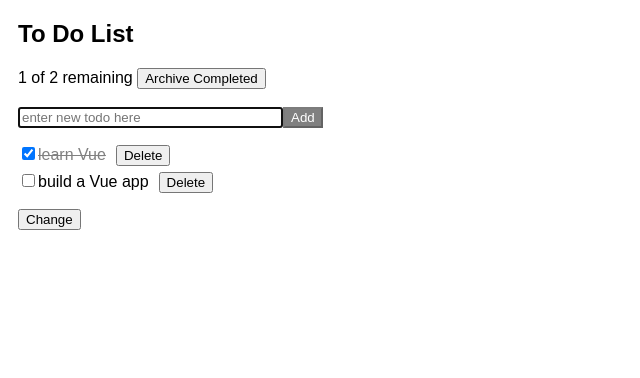
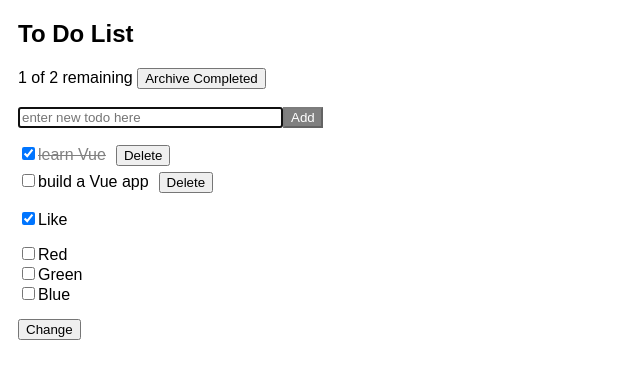
Before and after one commit to mvolkmann/vuex-easy, a Vue app: page / in a window 1280 px wide. Shown: the top 378 px of the page, without its empty margins (0-640 px from the left). Built offline with nearby package versions, Linux system fonts and the light colour scheme.

Commit message:
progress on Checkboxes

```diff
--- a/src/App.vue
+++ b/src/App.vue
@@ -14,6 +14,11 @@ import {createTodo} from './util';
 import {createStore} from './vuex-easy/';
 
 const initialState = {
+  colors: {
+    blue: false,
+    green: false,
+    red: false
+  },
   like: true,
   todoText: '',
   todos: []
--- a/src/components/TodoList.vue
+++ b/src/components/TodoList.vue
@@ -21,25 +21,40 @@
         />
       </li>
     </ul>
+    <div>
+      <label>
+        <Input type="checkbox" path="like"/>Like
+      </label>
+    </div>
+    <Checkboxes class="colors" :list="colorList"/>
   </div>
 </template>
 
 <script>
 /* eslint-disable no-console */
 import {mapGetters, mapState} from 'vuex';
-import {Input, vxe} from '../vuex-easy/';
+import {Checkboxes, Input, vxe} from '../vuex-easy/';
 import Todo from './Todo.vue';
 import {createTodo} from '../util';
 
 export default {
   name: 'TodoList',
-  components: {Input, Todo},
+  components: {Checkboxes, Input, Todo},
   computed: {
     ...mapGetters(['uncompletedCount']),
     ...mapState({
       todos: state => state.todos,
       todoText: state => state.todoText
     })
+  },
+  data() {
+    return {
+      colorList: [
+        {text: 'Red', path: 'colors.red'},
+        {text: 'Green', path: 'colors.green'},
+        {text: 'Blue', path: 'colors.blue'}
+      ]
+    };
   },
   methods: {
     addTodo() {
@@ -69,6 +84,10 @@ button:disabled {
   color: white;
 }
 
+.colors {
+  margin: 15px 0;
+}
+
 ul.unstyled {
   list-style: none;
   margin-left: 0;
--- /dev/null
+++ b/src/vuex-easy/Checkboxes.vue
@@ -0,0 +1,50 @@
+<template>
+  <div class="checkboxes">
+    <div v-for="(obj, index) in list" :key="getName(index)">
+      <Input
+        type="checkbox"
+        :class="getName(index)"
+        :checked="checked(obj.path)"
+        :id="getName(index)"
+        :key="obj.text"
+        :path="obj.path"
+      />
+      <label for="getName(index)">{{obj.text}}</label>
+    </div>
+  </div>
+</template>
+
+<script>
+import {Input, vxe} from './index';
+
+/**
+ * This component renders a set of checkboxes.
+ * The `list` prop specifies the text and Redux state path
+ * for each checkbox.
+ * Specify a `className` prop to enable styling the checkboxes.
+ */
+export default {
+  name: 'Checkboxes',
+  props: {
+    /* Will this be added automatically?
+    class: {
+      type: String,
+      default: ''
+    },
+    */
+    list: {
+      type: Array,
+      required: true
+    }
+  },
+  components: {Input},
+  methods: {
+    checked(path) {
+      return Boolean(vxe.get(path));
+    },
+    getName(index) {
+      return 'cb' + index;
+    }
+  }
+};
+</script>
--- a/src/vuex-easy/index.js
+++ b/src/vuex-easy/index.js
@@ -3,8 +3,8 @@ import {get, omit, set, update} from 'lodash';
 import Vue from 'vue';
 import Vuex from 'vuex';
 
-//export {default as Checkboxes} from './checkboxes';
-export {default as Input} from './input';
+export {default as Checkboxes} from './Checkboxes';
+export {default as Input} from './Input';
 //export {default as RadioButtons} from './radio-buttons';
 //export {default as Select} from './select';
 //export {default as TextArea} from './textarea';
--- a/src/vuex-easy/input.vue
+++ b/src/vuex-easy/input.vue
@@ -1,11 +1,12 @@
 <template>
+  <!--@change="onchange"-->
   <input
     :autofocus="autofocus"
     :type="type"
     :checked="value"
     :value="value"
     @input="updateValue"
-    @change="onchange"
+    @change="updateValue"
     @keyup.enter="onenter"
   >
 </template>
@@ -45,6 +46,8 @@ export default {
   },
   methods: {
     updateValue(event) {
+      //TODO: Why is this not called when a checkbox is clicked?
+      console.log('Input.vue updateValue: event =', event);
       const {checked, value} = event.target;
       const {onchange, path, type} = this;
 
```
